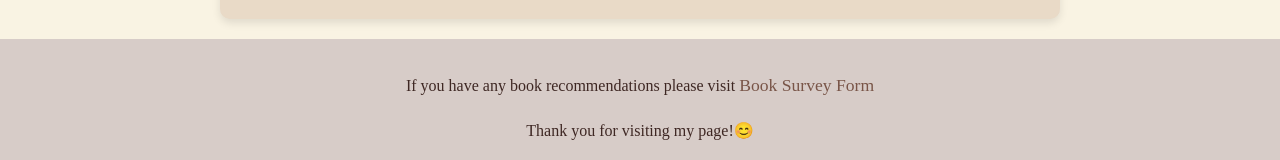
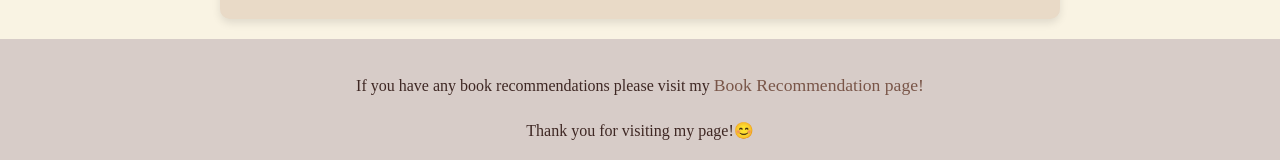
Before and after one commit to rbracker/books-read, a plain HTML site: page index.html in a window 1280 px wide. Shown: the part 3846-4006 px from the top of the page. Drawn offline with Linux system fonts and the light colour scheme.

Commit message:
Update index.html

```diff
--- a/index.html
+++ b/index.html
@@ -142,7 +142,7 @@
 </body>
 
 <footer>
-    <p>If you have any book recommendations please visit <a href="https://rbracker.github.io/book-survey/">Book Survey Form</a></p>
+    <p>If you have any book recommendations please visit my <a href="https://rbracker.github.io/book-survey/">Book Recommendation page!</a></p>
     <p>Thank you for visiting my page!😊</p>
 </footer>
 </html>
```
